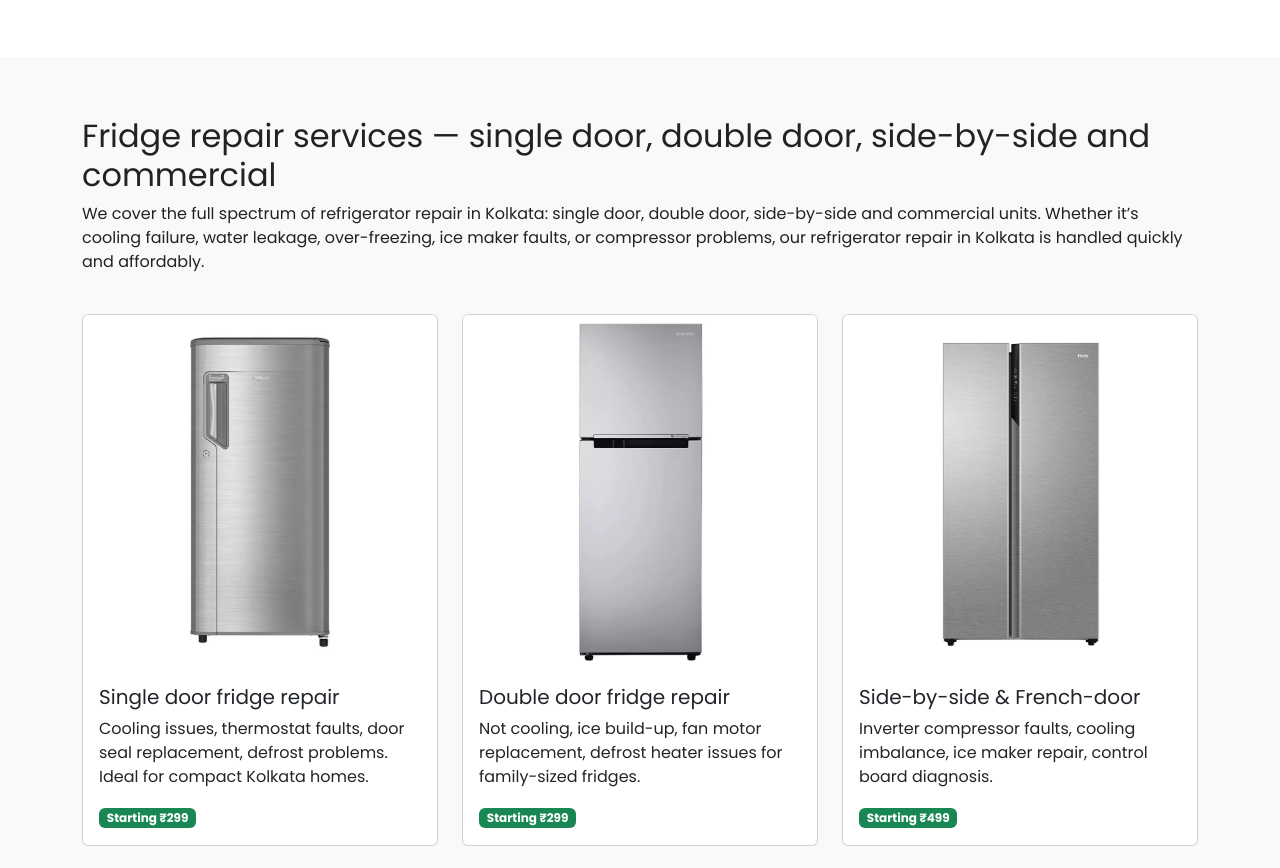
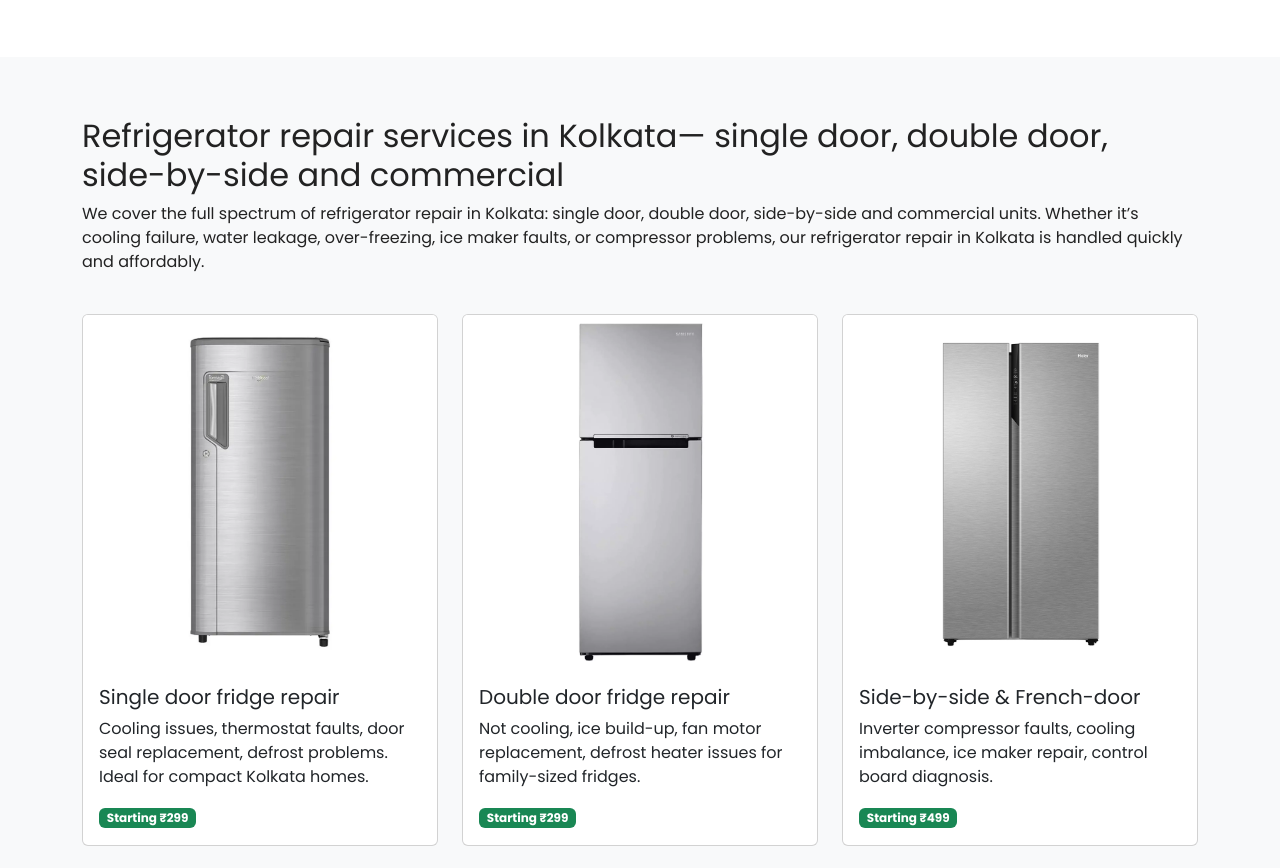
Before and after one commit to samratt5/airappliances2, a plain HTML site: page refrigerator-repair-in-kolkata.html in a window 1280 px wide. Shown: the part 1303-2171 px from the top of the page. Drawn offline with nearby package versions, Linux system fonts and the light colour scheme.

Commit message:
Update refrigerator-repair-in-kolkata.html

```diff
--- a/refrigerator-repair-in-kolkata.html
+++ b/refrigerator-repair-in-kolkata.html
@@ -331,7 +331,7 @@
   <!-- Services -->
   <section id="services" class="section bg-light">
     <div class="container">
-      <h2>Fridge repair services — single door, double door, side-by-side and commercial</h2>
+      <h2>Refrigerator repair services in Kolkata— single door, double door, side-by-side and commercial</h2>
       <p>We cover the full spectrum of refrigerator repair in Kolkata: single door, double door, side-by-side and commercial units. Whether it’s cooling failure, water leakage, over-freezing, ice maker faults, or compressor problems, our refrigerator repair in Kolkata is handled quickly and affordably.</p>
       <div class="row g-4 mt-2">
         <div class="col-md-6 col-lg-4">
```
